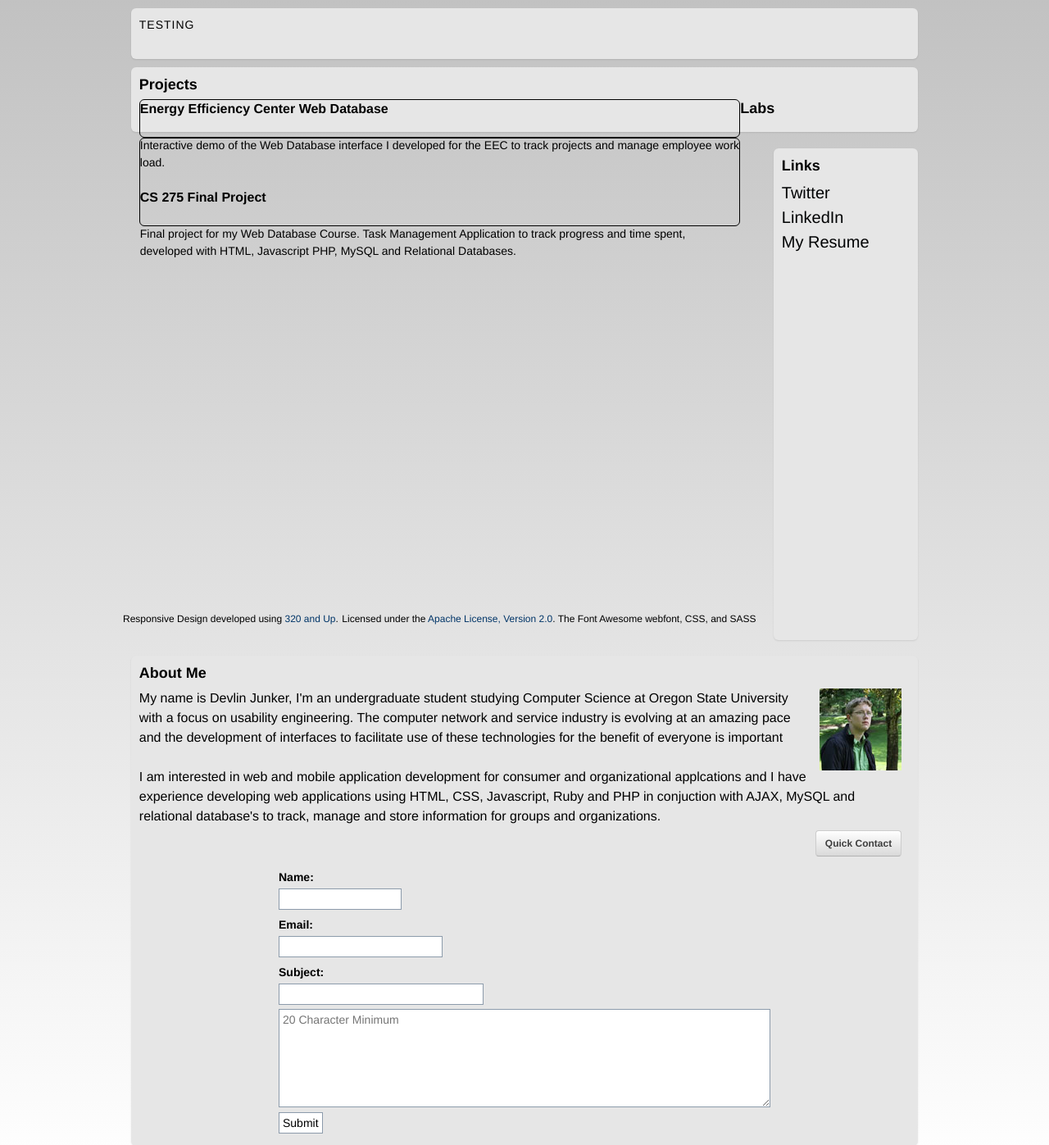
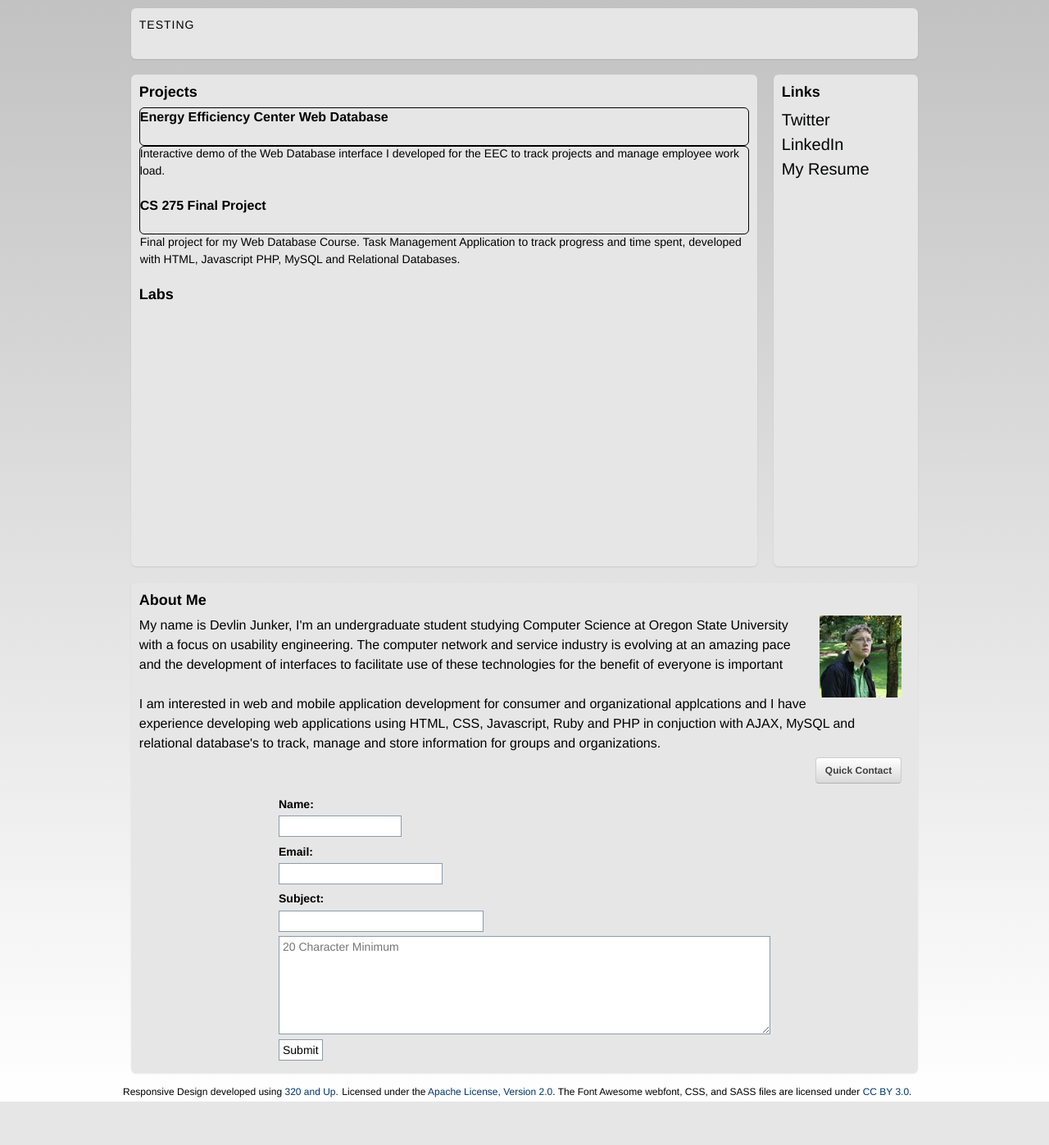
Before and after one commit to devlinjunker/design-junkie, a PHP site: page / in a window 1280 px wide. Shown: the part 63-1460 px from the top of the page at 82% size. After the commit the page ends 1407 px from the top, so only its background shows below. Run offline with PHP 8.4, Linux system fonts and the light colour scheme; data that the repository does not hold is empty; some libraries are stand-ins or nearby versions.

Commit message:
changing things

```diff
--- a/index.php
+++ b/index.php
@@ -1,7 +1,7 @@
 <?php $pagename="home"; ?>
 <?php include 'header.htm'; ?>
 
-<section id="content" class="section">
+<section id="articles" class="section">
 	<h4>Projects</h4>
 
 	<ol id="projects">
--- a/sass/_600.scss
+++ b/sass/_600.scss
@@ -9,14 +9,14 @@
 	}
 }
 
-#banner .container{
-	display: block;
-}
-
-#projects{
+#articles{
 	float: left;
 	width: 78%;
 	height: 600px;
+}
+
+#banner .container{
+	display: block;
 }
 
 #links{
--- a/stylesheets/screen.css
+++ b/stylesheets/screen.css
@@ -2777,15 +2777,15 @@ html {
   }
 
   /* line 12, C:/Users/Devlin/Dropbox/CS Stuff/Web Development/design-junkie/sass/_600.scss */
-  #banner .container {
-    display: block;
-  }
-
-  /* line 16, C:/Users/Devlin/Dropbox/CS Stuff/Web Development/design-junkie/sass/_600.scss */
-  #projects {
+  #articles {
     float: left;
     width: 78%;
     height: 600px;
+  }
+
+  /* line 18, C:/Users/Devlin/Dropbox/CS Stuff/Web Development/design-junkie/sass/_600.scss */
+  #banner .container {
+    display: block;
   }
 
   /* line 22, C:/Users/Devlin/Dropbox/CS Stuff/Web Development/design-junkie/sass/_600.scss */
```
